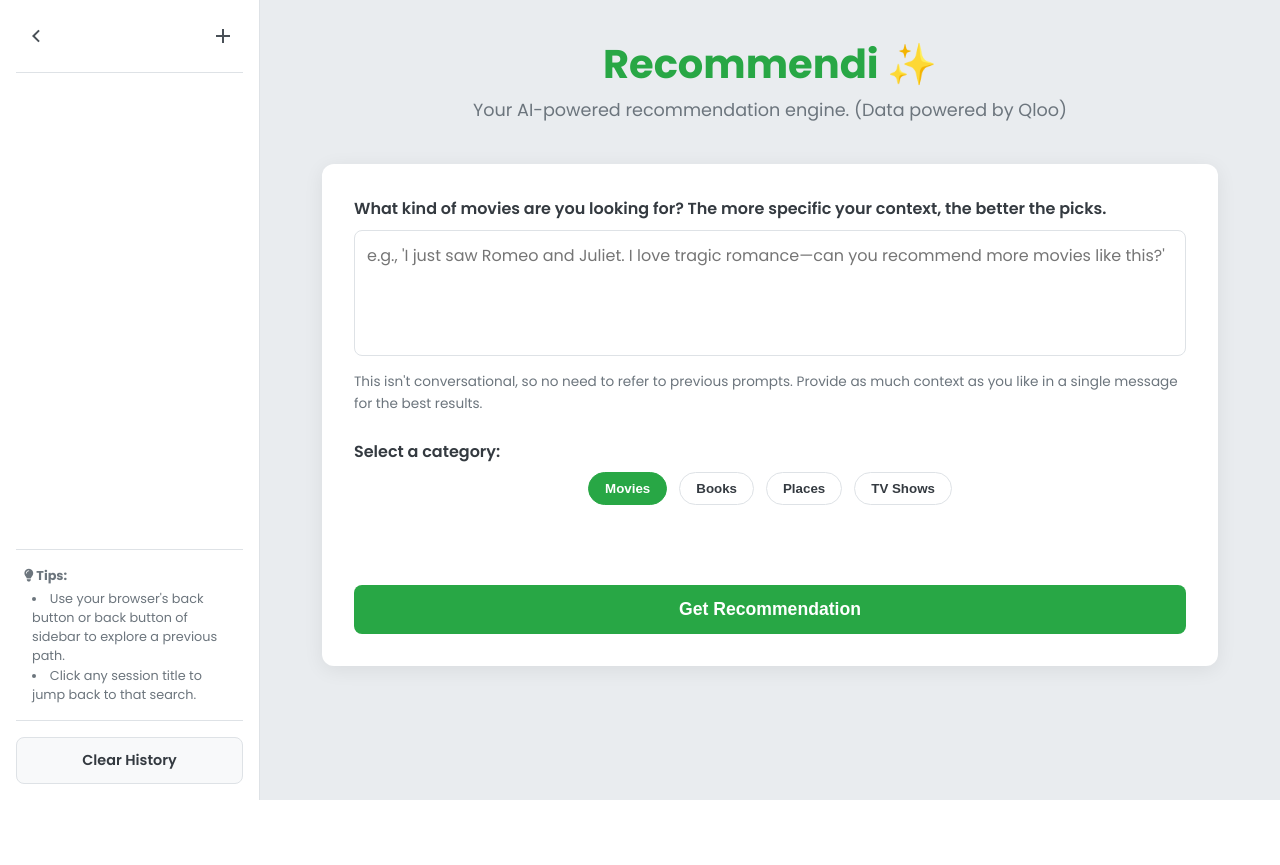
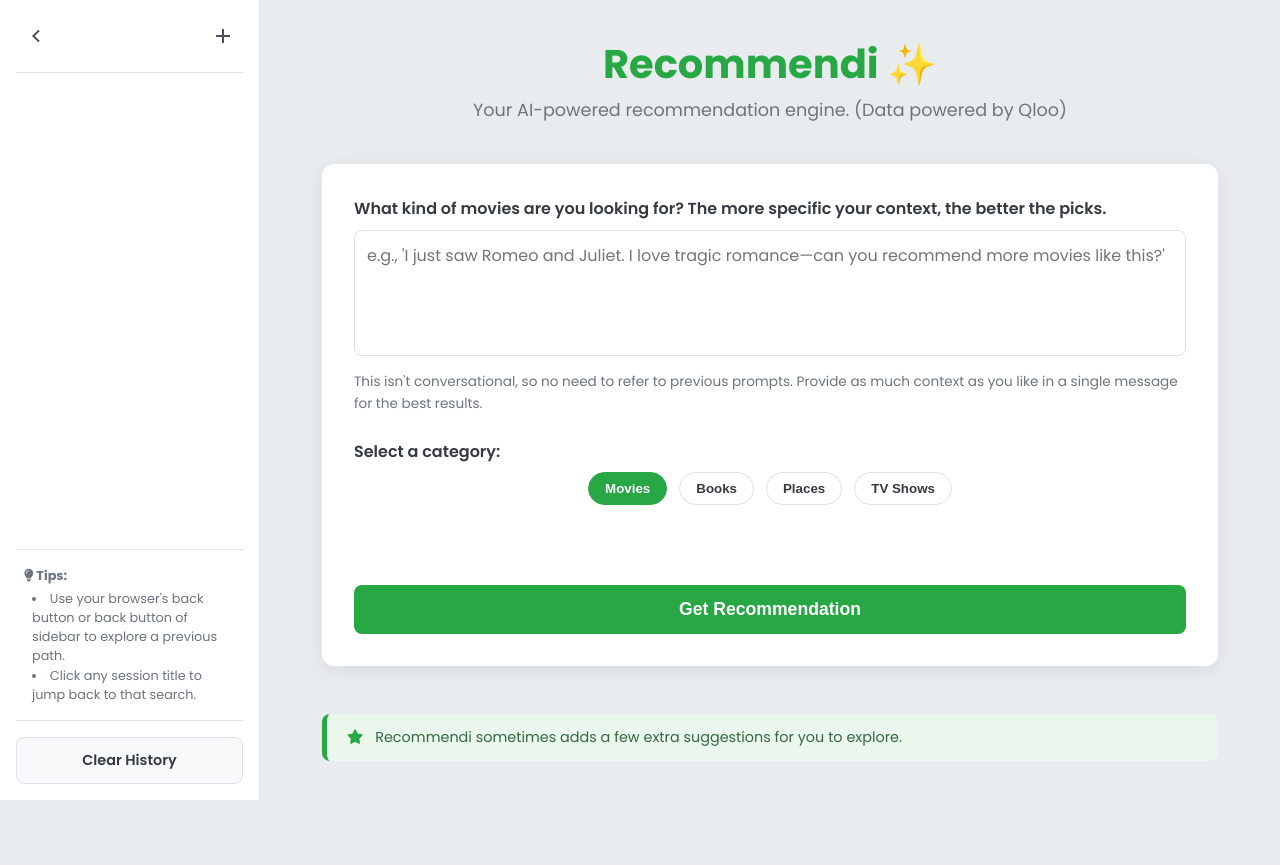
Before and after one commit to oadeniran/recommendi-fe, a Flask app: page / in a window 1280 px wide. Before the commit the page ends 800 px from the top, so only its background shows below. Run offline with Flask 3, Linux system fonts and the light colour scheme.

Commit message:
minor finalizig pushes

```diff
--- a/api_calls.py
+++ b/api_calls.py
@@ -80,8 +80,8 @@
 
     if response.status_code == 200:
         resp = response.json()
-        if 'status_code' in resp and resp['status_code'] == 200:
-            return resp
+        print(f"Response from {url}: {response.text[:300]}")
+        return resp
     else:
         response.raise_for_status()  # Raise an error for bad responses
 
@@ -102,6 +102,7 @@
 
     response = requests.get(url)
     if response.status_code == 200:
+        print(f"Response from {url}: {response.text[:300]}")
         return response.json()
     else:
         response.raise_for_status()  # Raise an error for bad responses
--- a/static/css/style.css
+++ b/static/css/style.css
@@ -233,6 +233,22 @@
 }
 .submit-btn { display: block; width: 100%; padding: 0.85rem; font-size: 1.1rem; font-weight: 600; color: var(--white); background-color: var(--primary-green); border: none; border-radius: 8px; cursor: pointer; transition: background-color 0.2s; margin-top: 1rem; }
 .submit-btn:hover { background-color: var(--dark-green-hover); }
+.discovery-notice {
+    display: flex;
+    align-items: center;
+    gap: 0.75rem;
+    padding: 0.75rem 1.25rem;
+    margin-bottom: 2rem;
+    font-size: 0.9rem;
+    color: #386641; /* A darker green for text */
+    background-color: #e9f7ec; /* A very light green */
+    border-left: 5px solid var(--primary-green);
+    border-radius: 8px;
+}
+
+.discovery-notice .fa-star {
+    color: var(--primary-green);
+}
 .results-container h2 { font-size: 1.8rem; margin-bottom: 1.5rem; padding-bottom: 0.5rem; border-bottom: 2px solid var(--gray); }
 .no-results { text-align: center; font-size: 1.1rem; color: #6c757d; padding: 2rem; background: #fff; border-radius: var(--border-radius); }
 .recommendations-grid { display: grid; grid-template-columns: 1fr; gap: 1.5rem; }
@@ -295,6 +311,16 @@
 .footer-actions { display: flex; gap: 0.75rem; }
 .footer-actions button { padding: 0.5rem 1rem; border: 1px solid var(--gray); background-color: #fff; border-radius: 20px; font-weight: 600; cursor: pointer; transition: all 0.2s ease; }
 .footer-actions button:hover { border-color: #343a40; background-color: var(--light-gray); }
+.footer-tip {
+    display: flex;
+    align-items: center;
+    gap: 0.75rem;
+    padding: 1rem 0.5rem 0; /* Add some space above */
+    margin-top: 1rem;
+    font-size: 0.85rem;
+    color: #6c757d; /* Muted text color */
+    border-top: 1px solid var(--gray);
+}
 .btn-reaction { font-size: 1rem; }
 .modal-action-btn { border-color: var(--primary-green); color: var(--primary-green); }
 .modal-action-btn:hover { background-color: var(--primary-green); color: #fff; }
--- a/static/js/loader.js
+++ b/static/js/loader.js
@@ -193,6 +193,15 @@
 
     form.addEventListener('submit', async (e) => {
         e.preventDefault();
+
+        // Ensure the form is not submitted while loading
+        if (isLoading) return;
+
+        // Clear previous message history for the current category
+        for (const key in messageHistory) {
+            delete messageHistory[key];
+        }
+
         const formData = new FormData(form);
         const message = formData.get('user_message');
         if (!message.trim() || isLoading) return;
@@ -464,7 +473,11 @@
             actionBtnHTML = `<button class="${btnClass}" ${btnDisabled}>${btnText}</button>`;
         }
 
-        const footerHTML = `<div class="modal-footer"><div class="footer-meta">${footerMeta}</div><div class="footer-actions"><button class="btn-reaction">👍</button><button class="btn-reaction">👎</button>${actionBtnHTML}</div></div>`;
+        const footerRowHTML = `<div class="modal-footer"><div class="footer-meta">${footerMeta}</div><div class="footer-actions"><button class="btn-reaction">👍</button><button class="btn-reaction">👎</button>${actionBtnHTML}</div></div>`;
+
+        const tipHTML = `<div class="footer-tip"><i class="fas fa-lightbulb"></i><span>Tip: Click any tag to explore recommendations for that tag.</span></div>`;
+
+        const fullFooterHTML = footerRowHTML + tipHTML;
         modalBody.innerHTML = `
             <img src="${item.image.url || 'https://via.placeholder.com/600x338.png?text=No+Image'}" alt="Cover for ${item.title}" class="modal-img-top">
             <div class="modal-text-content">
@@ -476,7 +489,7 @@
                 <h3>Tags</h3>
                 ${tagsHTML}
                 ${extraDataHTML}
-                ${footerHTML}
+                ${fullFooterHTML}
             </div>
         `;
         modalOverlay.classList.add('active');
--- a/templates/index.html
+++ b/templates/index.html
@@ -82,6 +82,11 @@
                 </form>
 
                 <div class="results-container" id="results-container">
+                    <div class="discovery-notice">
+                        <i class="fas fa-star"></i>
+                        <span>Recommendi sometimes adds a few extra suggestions for you to explore.</span>
+                    </div>
+
                     <div class="recommendations-grid" id="recommendations-grid">
                         </div>
                     <div class="pagination-container" id="pagination-container">
```
